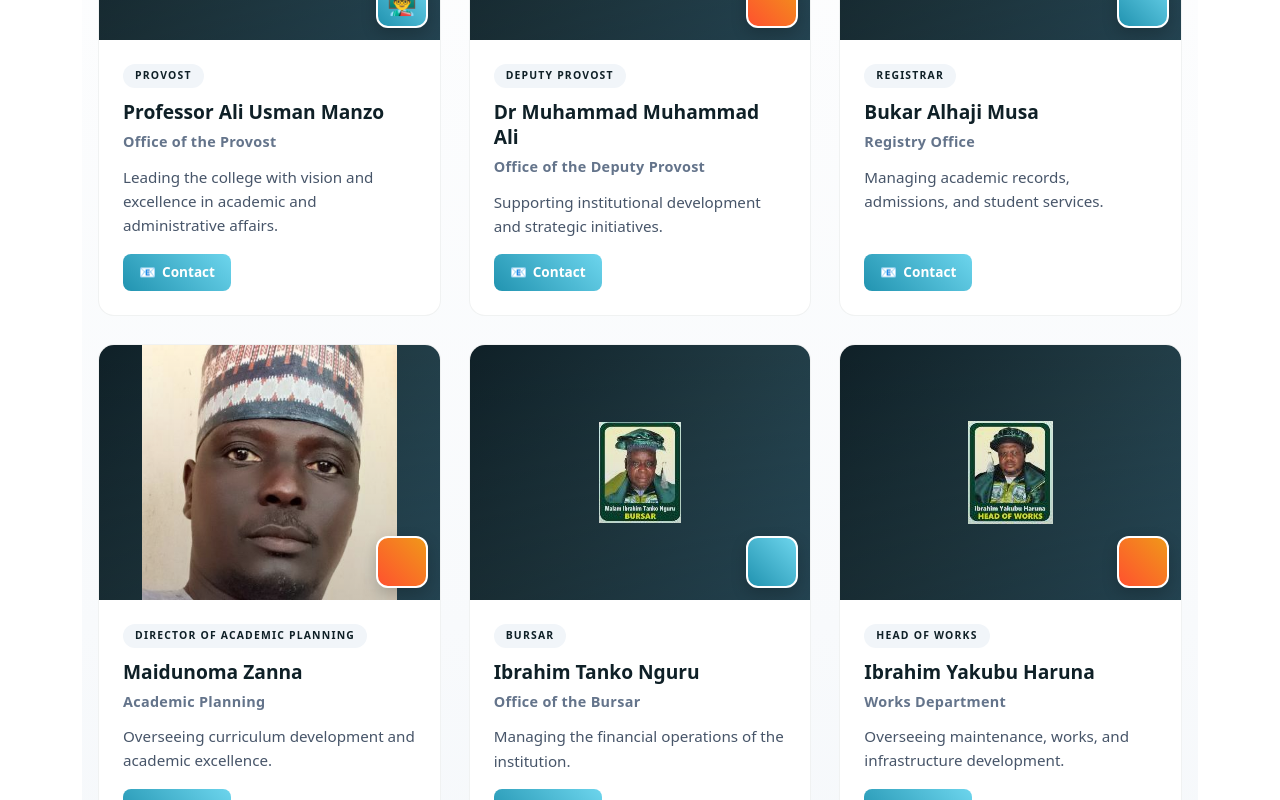
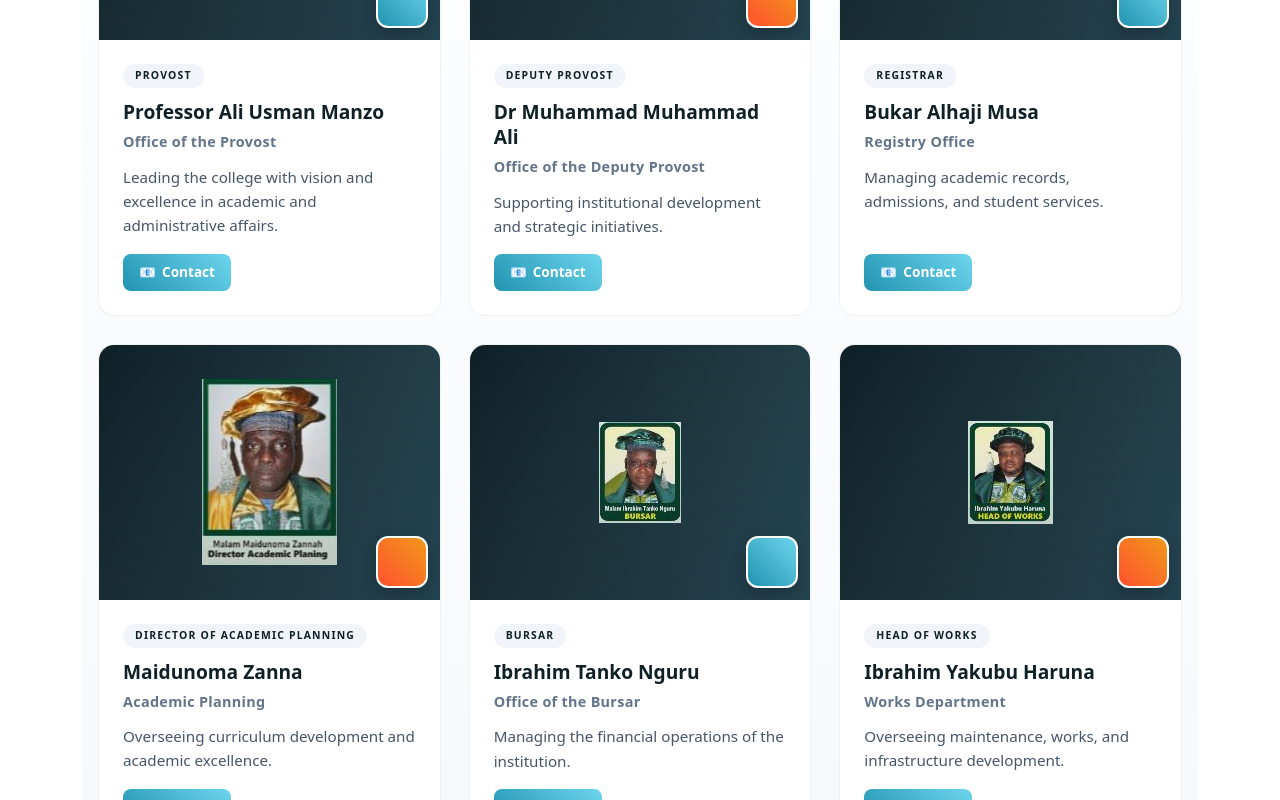
Before and after one commit to musaadamu/coels, a React (Vite) app in the folder frontend/: page / in a window 1280 px wide. Shown: the part 4832-5632 px from the top of the page. Built offline with nearby package versions, Linux system fonts and the light colour scheme.

Commit message:
icons removed

```diff
--- a/frontend/src/components/LeadershipProfiles.jsx
+++ b/frontend/src/components/LeadershipProfiles.jsx
@@ -10,7 +10,6 @@ const LeadershipProfiles = () => {
       bio: 'Leading the college with vision and excellence in academic and administrative affairs.',
       image: '/images/image33.JPG',
       email: 'provost@coels.edu.ng',
-      icon: '👨‍🏫'
     },
     {
       title: 'Deputy Provost',
@@ -35,7 +34,7 @@ const LeadershipProfiles = () => {
       name: 'Maidunoma Zanna',
       office: 'Academic Planning',
       bio: 'Overseeing curriculum development and academic excellence.',
-      image: '/images/image29.JPG',
+      image: '/images/image37.JPG',
       email: 'academics@coels.edu.ng',
 
     },
```
Also changed, not shown: frontend/public/images/image37.JPG (added).
